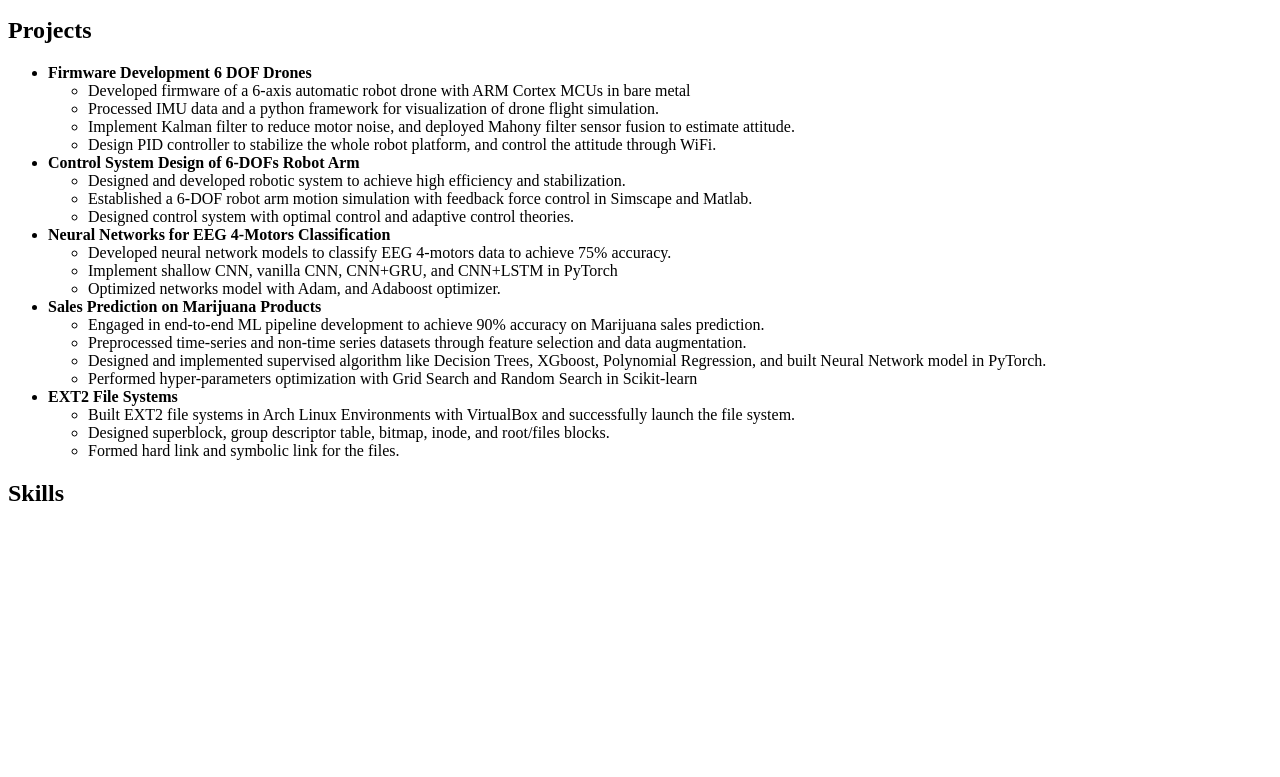
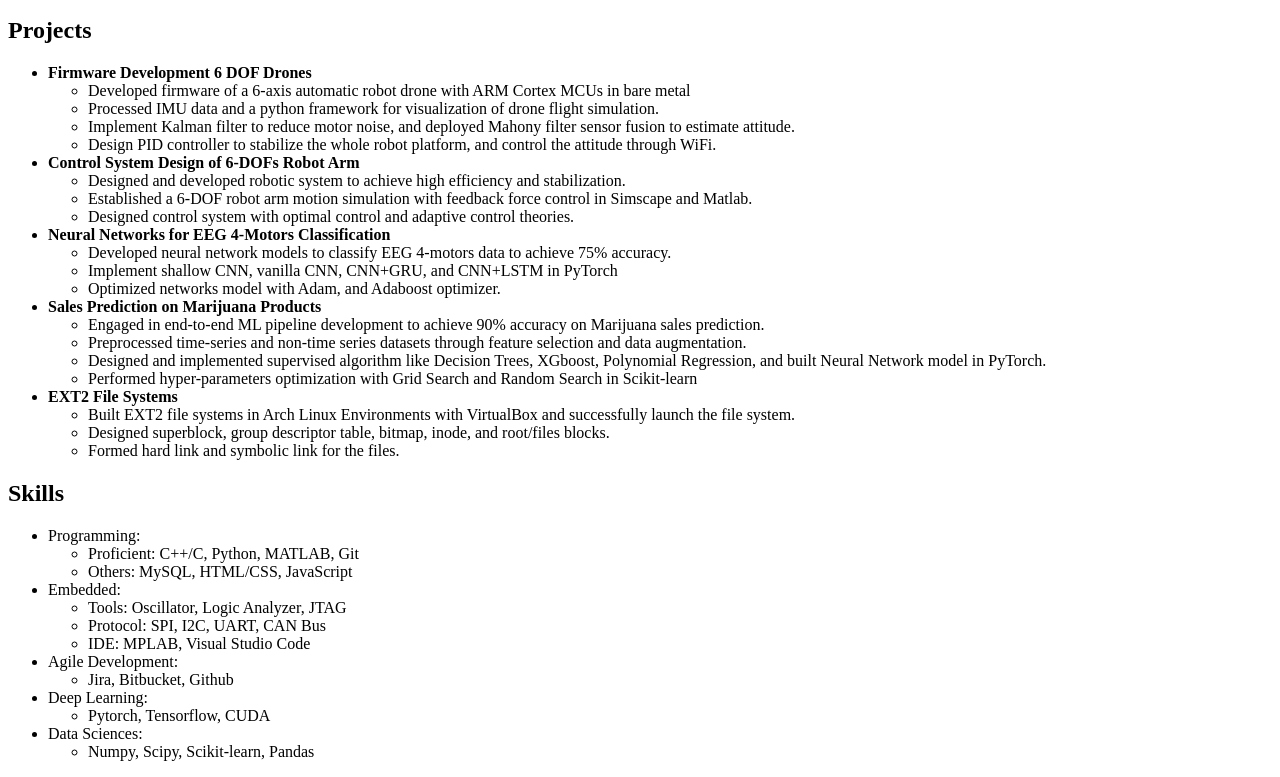
Before and after one commit to Mahipt/Portfolio, a plain HTML site: page index.html in a window 1280 px wide. Shown: the part 723-1500 px from the top of the page. Before the commit the page ends 1250 px from the top, so only its background shows below. Drawn offline with Linux system fonts and the light colour scheme.

Commit message:
udpate skills

```diff
--- a/index.html
+++ b/index.html
@@ -87,6 +87,43 @@
             </li>
         </ul>
         <h2>Skills</h2>
+        <ul>
+            <li>
+                Programming:
+                <ul>
+                    <li>Proficient: C++/C, Python, MATLAB, Git</li>
+                    <li>Others: MySQL, HTML/CSS, JavaScript</li>
+                </ul>
+            </li>
 
+            <li>
+                Embedded:
+                <ul>
+                    <li>Tools: Oscillator, Logic Analyzer, JTAG</li>
+                    <li>Protocol: SPI, I2C, UART, CAN Bus</li>
+                    <li>IDE: MPLAB, Visual Studio Code</li>
+                </ul>
+            </li>
+            <li>
+                Agile Development:
+                <ul>
+                    <li>
+                        Jira, Bitbucket, Github
+                    </li>
+                </ul>
+            </li>
+            <li>
+                Deep Learning:
+                <ul>
+                    <li>Pytorch, Tensorflow, CUDA</li>
+                </ul>
+            </li>
+            <li>
+                Data Sciences:
+                <ul>
+                    <li>Numpy, Scipy, Scikit-learn, Pandas</li>
+                </ul>
+            </li>
+        </ul>
     </body>
 </html>
```
